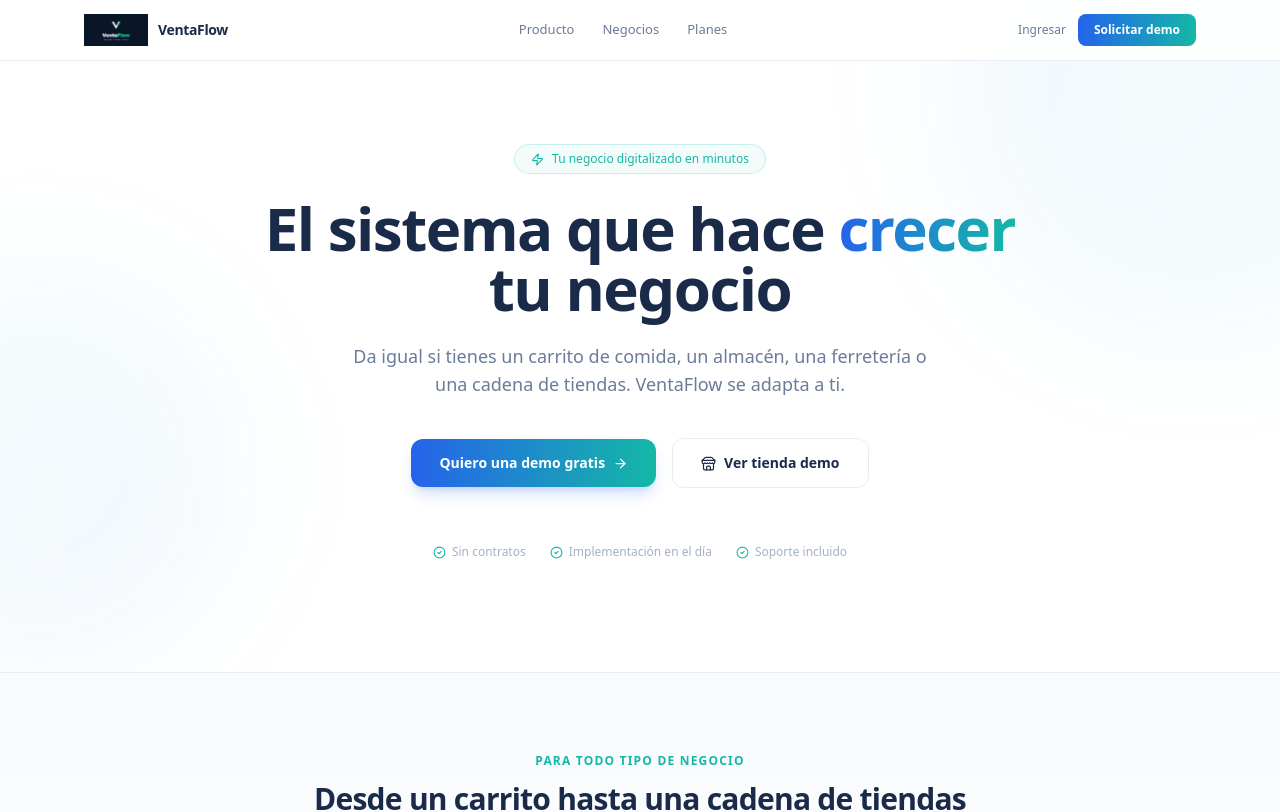
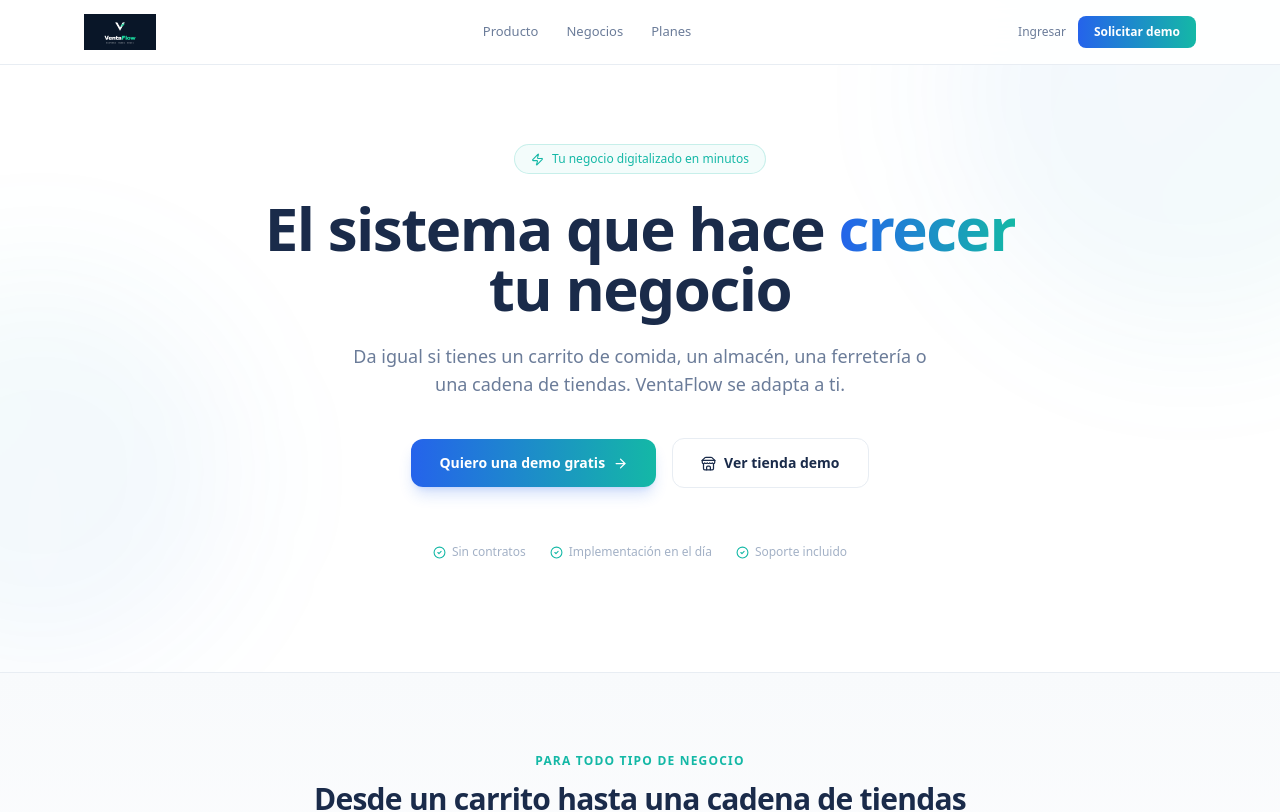
Before and after one commit to pdencina/sistema-saas-global, a Next.js app: page / in a window 1280 px wide. Shown: the top 812 px of the page. Built offline with nearby package versions, Linux system fonts and the light colour scheme; no server answers.

Commit message:
feat: cambios landing v2

```diff
--- a/src/app/page.tsx
+++ b/src/app/page.tsx
@@ -127,10 +127,9 @@
         {/* Nav */}
         <header className="fixed top-0 z-50 w-full border-b border-[#e8edf3] bg-white/90 backdrop-blur-xl">
           <div className="mx-auto flex max-w-6xl items-center justify-between px-5 py-3.5">
-            <Link href="/" className="flex items-center gap-2.5">
+            <Link href="/" className="flex items-center">
               {/* eslint-disable-next-line @next/next/no-img-element */}
-              <img src="/ventaflow-logo-dark.png" alt="VentaFlow" className="h-8 w-auto" />
-              <span className="text-sm font-bold tracking-tight">VentaFlow</span>
+              <img src="/ventaflow-logo-dark.png" alt="VentaFlow" className="h-9 w-auto" />
             </Link>
 
             <nav className="hidden items-center gap-7 text-[13px] font-medium text-[#6b7c99] md:flex">
@@ -462,7 +461,6 @@
             <div className="flex items-center gap-2">
               {/* eslint-disable-next-line @next/next/no-img-element */}
               <img src="/ventaflow-logo-dark.png" alt="VentaFlow" className="h-6 w-auto" />
-              <span className="text-[11px] font-medium text-[#6b7c99]">ventaflow.cl</span>
             </div>
             <p className="text-[11px] text-[#a3b1c6]">
               © {new Date().getFullYear()} VentaFlow · Sistema de gestión comercial para PYMES
```
